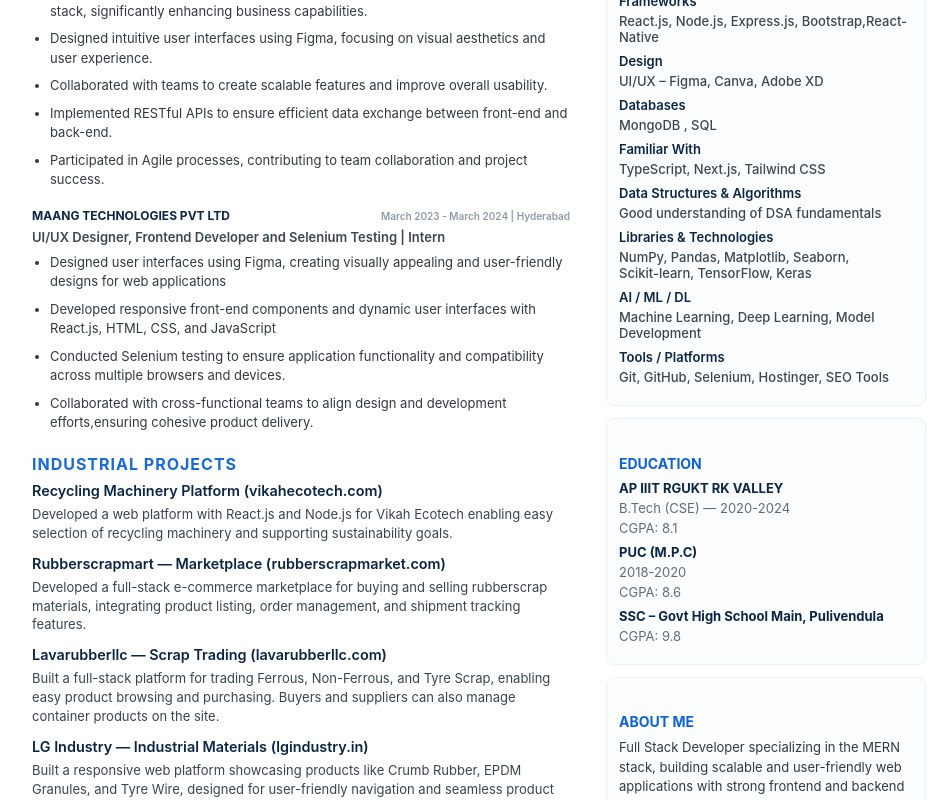
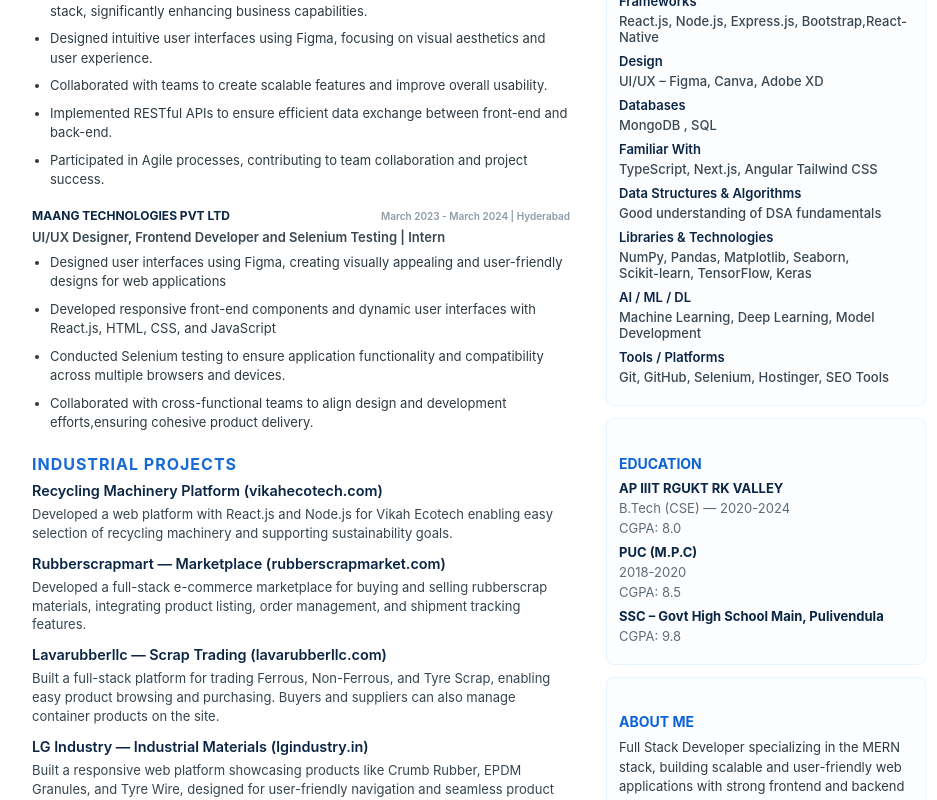
Before and after one commit to GannuNb/Portfolio, a React (Create React App) app: page /resume in a window 1280 px wide. Shown: the part 446-1246 px from the top of the page, without its empty margins (163-1100 px from the left). Built offline with nearby package versions, Linux system fonts and the light colour scheme.

Commit message:
updatecgpapython

```diff
--- a/src/Resume.js
+++ b/src/Resume.js
@@ -468,7 +468,7 @@
 
                 <div className={styles.kv}>
                   <div className={styles.kKey}>Familiar With</div>
-                  <div className={styles.kVal}>TypeScript, Next.js, Tailwind CSS </div>
+                  <div className={styles.kVal}>TypeScript, Next.js, Angular Tailwind CSS </div>
 
                 </div>
 
@@ -518,13 +518,13 @@
                 <div className={styles.eduItem}>
                   <div className={styles.eduName}>AP IIIT RGUKT RK VALLEY</div>
                   <div className={styles.eduMeta}>B.Tech (CSE) — 2020-2024</div>
-                  <div className={styles.eduMeta}>CGPA: 8.1</div>
+                  <div className={styles.eduMeta}>CGPA: 8.0</div>
                 </div>
 
                 <div className={styles.eduItem}>
                   <div className={styles.eduName}>PUC (M.P.C)</div>
                   <div className={styles.eduMeta}>2018-2020</div>
-                  <div className={styles.eduMeta}>CGPA: 8.6</div>
+                  <div className={styles.eduMeta}>CGPA: 8.5</div>
                 </div>
 
                 <div className={styles.eduItem}>
--- a/src/resumes/experienced/ExperiencedResumeMern.js
+++ b/src/resumes/experienced/ExperiencedResumeMern.js
@@ -435,7 +435,7 @@
                 <div className={styles.kv}>
                   <div className={styles.kKey}>Programming</div>
                   <div className={styles.kVal}>
-                    HTML, CSS, JavaScript
+                    HTML, CSS, JavaScript , Python
                   </div>
                 </div>
 
@@ -493,13 +493,13 @@
                 <div className={styles.eduItem}>
                   <div className={styles.eduName}>AP IIIT RGUKT RK VALLEY</div>
                   <div className={styles.eduMeta}>B.Tech (CSE) — 2020-2024</div>
-                  <div className={styles.eduMeta}>CGPA: 8.1</div>
+                  <div className={styles.eduMeta}>CGPA: 8.0</div>
                 </div>
 
                 <div className={styles.eduItem}>
                   <div className={styles.eduName}>PUC (M.P.C)</div>
                   <div className={styles.eduMeta}>2018-2020</div>
-                  <div className={styles.eduMeta}>CGPA: 8.6</div>
+                  <div className={styles.eduMeta}>CGPA: 8.5</div>
                 </div>
 
                 <div className={styles.eduItem}>
```
